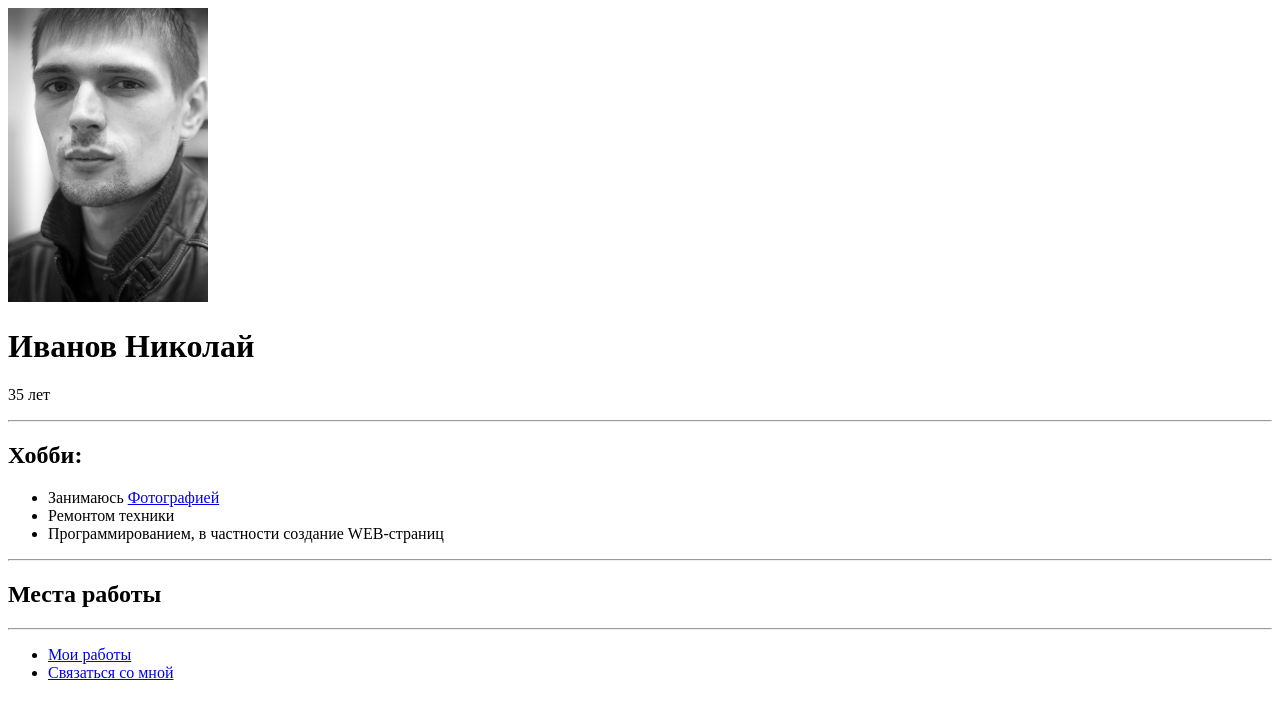
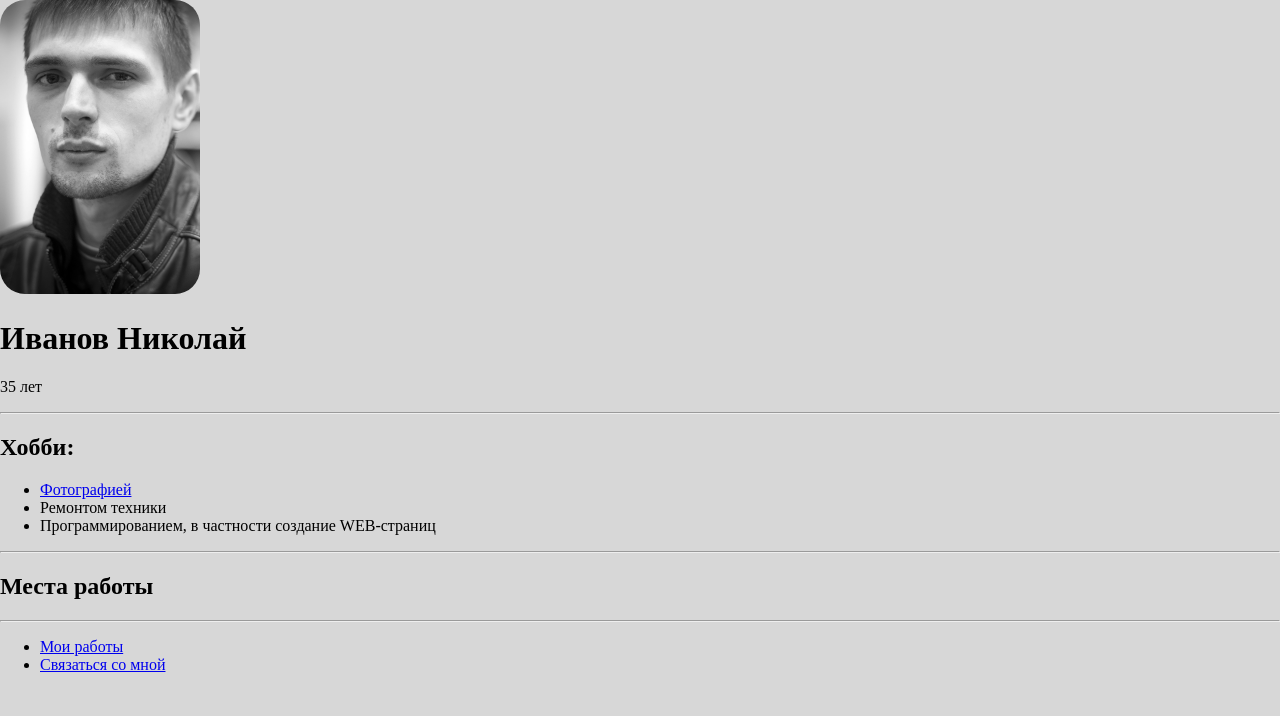
Before and after one commit to Nike7123/Site, a plain HTML site: page index.html in a window 1280 px wide. Drawn offline with Linux system fonts and the light colour scheme.

Commit message:
Обновление разметки и добавление стилей

```diff
--- a/index.html
+++ b/index.html
@@ -4,12 +4,12 @@
   <meta charset="utf-8">
   <title>Иванов Николай</title>
 </head>
-
+  <link href="style.css" rel="stylesheet">
   <body>
     <header>
       <nav>
         <a>
-          <img src="img/photo.jpg"width="200" height="" alt="Моё фото"/>
+          <img src="img/photo.jpg"width="200" height="" alt="Моё фото"class="avatar"/>
         </a>
       </nav>
     </header>
@@ -18,7 +18,7 @@
 <hr>
 <h2>Хобби:</h2>
 <ul>
-    <li>Занимаюсь <a href="photo.html" target="_blank">Фотографией </a></li>
+    <li><a href="photo.html" target="_blank">Фотографией </a></li>
     <li>Ремонтом техники</li>
     <li>Программированием, в частности создание WEB-страниц</li>
     </ul>
--- /dev/null
+++ b/style.css
@@ -0,0 +1,20 @@
+body, html {
+  margin: 0;
+  padding: 0;
+  min-width:100%;
+  min-height:100%;
+  font: Arial 14px;
+  background-color: #d7d7d7
+}
+.foto {
+list-style: none;
+  margin-bottom 10px;
+  color: #004
+}
+
+.avatar {
+border-radius: 25px;
+  margin-top: 30px 20px;
+
+
+}
```
Also changed, not shown: photo.html (added, +20 -0 lines).
